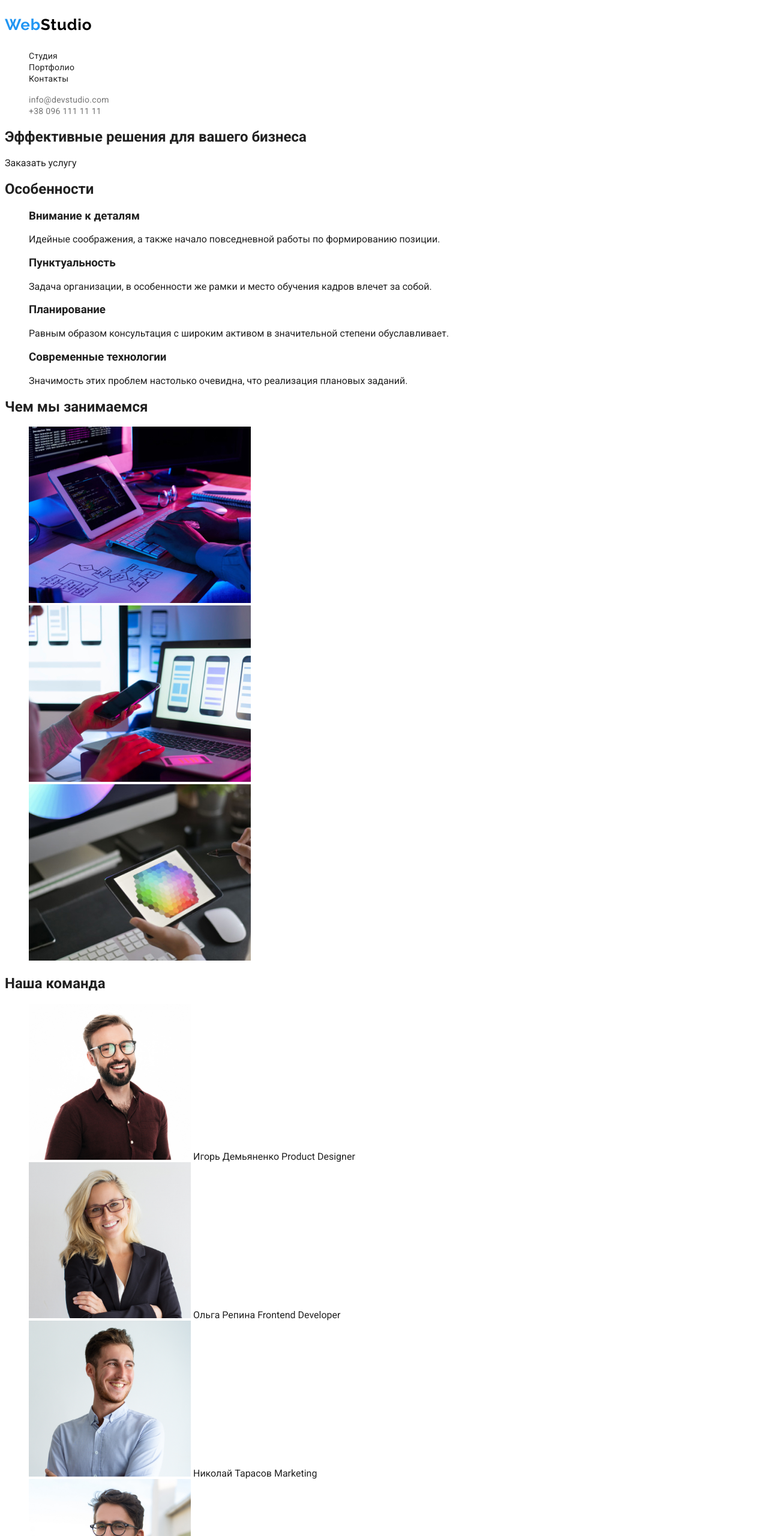
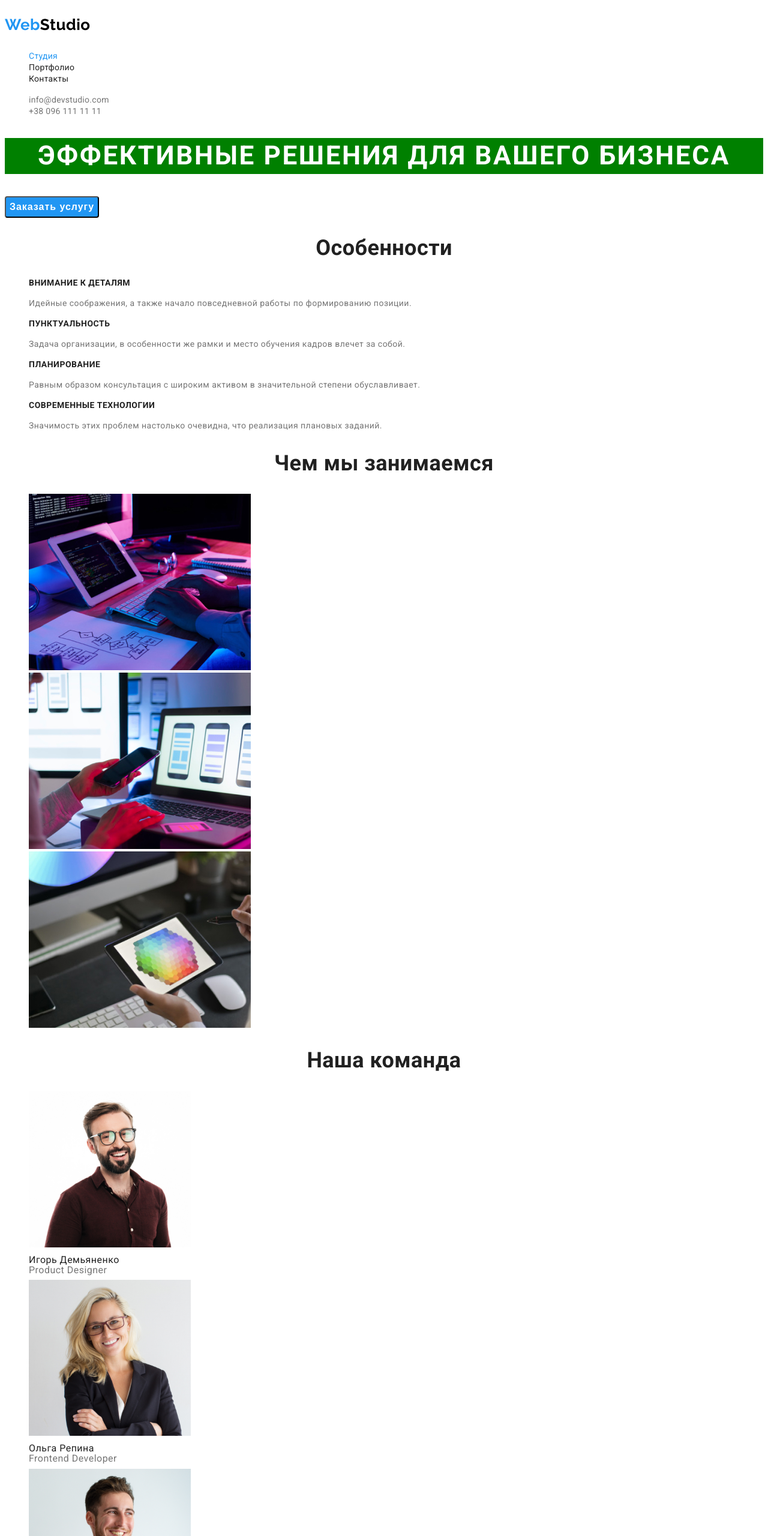
Before and after one commit to Marishka95s/goit-markup-hw-02, a plain HTML site: page index.html in a window 1280 px wide. Shown: the top 2560 px of the page at 60% size. Drawn offline with Linux system fonts and the light colour scheme.

Commit message:
First style attempt

```diff
--- a/css/style.css
+++ b/css/style.css
@@ -27,12 +27,13 @@
   --second-additional-color: rgba(255, 255, 255, 0.6);
 }
 
-/* Basic style settings*/
+/* Basic teg-style settings*/
 body {
   background-color: #ffffff;
   color: var(--main-text-color);
 
   font-family: "Roboto", sans-serif;
+  letter-spacing: 0.03em;
 }
 ul {
   list-style-type: none;
@@ -43,6 +44,44 @@ a {
 
   font-style: normal;
 }
+h2 {
+  font-weight: 700;
+  font-size: 36px;
+  line-height: 1.16;
+  text-align: center;
+}
+h3 {
+  font-weight: 700;
+  font-size: 14px;
+  line-height: 1.14;
+  text-transform: uppercase;
+}
+p {
+  color: #757575;
+
+  font-size: 14px;
+  line-height: 1.71;
+}
+/* Special teg-style settings*/
+.team h3 {
+  font-weight: 500;
+  font-size: 16px;
+  line-height: 1.19px;
+  text-transform: none;
+}
+.project h3 {
+  font-size: 18px;
+  line-height: 2;
+  letter-spacing: 0.06em;
+  text-transform: none;
+}
+.team p {
+  font-size: 16px;
+  line-height: 1.19px;
+}
+.project p {
+  line-height: 1.87px;
+}
 
 /* Logo */
 .logo {
@@ -52,12 +91,12 @@ a {
   font-weight: 700;
   font-size: 26px;
   line-height: 1.19;
-  letter-spacing: 0.03em;
 }
 .bottom {
   color: #ffffff;
 }
-.logo span {
+.logo span,
+#selected-page {
   color: var(--accent-color);
 }
 
@@ -71,9 +110,6 @@ a {
 }
 .site-nav a:hover,
 .site-nav a:focus {
-  color: var(--accent-color);
-}
-.hover-item {
   color: var(--accent-color);
 }
 
@@ -90,7 +126,32 @@ a {
   color: var(--accent-color);
 }
 
-/*  */
+/* HERO */
+.hero-title {
+  color: #ffffff;
+  background-color: green;
+
+  font-weight: 900;
+  font-size: 44px;
+  line-height: 1.36;
+  text-align: center;
+  letter-spacing: 0.06em;
+  text-transform: uppercase;
+}
+.hero-button {
+  background-color: #2196f3;
+  color: #ffffff;
+
+  font-weight: 700;
+  font-size: 16px;
+  line-height: 1.87;
+
+  display: flex;
+  align-items: center;
+  text-align: center;
+  letter-spacing: 0.06em;
+  border-radius: 4px;
+}
 
 /* Footer */
 footer {
@@ -102,7 +163,6 @@ address {
   font-style: normal;
   font-size: 14px;
   line-height: 1.71;
-  letter-spacing: 0.03em;
 }
 address a {
   color: var(--second-additional-color);
@@ -118,3 +178,9 @@ address a {
   background-color: #2196f3;
   color: #ffffff;
 }
+/* Preparation to the project-border*/
+.project {
+  background: #ffffff;
+  border: 1px solid #eeeeee;
+  box-sizing: border-box;
+}
--- a/index.html
+++ b/index.html
@@ -12,11 +12,11 @@
     <!-- Верхняя линия-->
     <header>
       <nav>
-        <a href="./index.html" class="logo">
-            <p><span>Web</span>Studio</p>
+        <a href="./index.html">
+            <p class="logo"><span>Web</span>Studio</p>
         </a>
         <ul class="site-nav">
-            <li><a href="./index.html" class="hover-item">Студия</a></li>
+            <li><a href="./index.html" id="selected-page">Студия</a></li>
             <li><a href="./portfolio.html">Портфолио</a></li>
             <li><a href="">Контакты</a></li>
         </ul>
@@ -30,8 +30,8 @@
    <main>
     <!-- Шапка-->
     <section>
-        <h1>Эффективные решения для вашего бизнеса</h1>
-        <a href="">Заказать услугу</a>
+        <h1 class="hero-title">Эффективные решения для вашего бизнеса</h1>
+        <button type="button" class="hero-button">Заказать услугу</button>
     </section>
 
     <!-- Особенности-->
@@ -77,25 +77,33 @@
     <section>
         <h2>Наша команда</h2>
         <ul>
-            <li>
+            <li class="team">
+              <a href="">
                 <img src="./images/photo1.jpg" alt="Игорь Демьяненко" width="270" height="260">
-                <a href="">Игорь Демьяненко</a>
-                <span>Product Designer</span>
+                <h3>Игорь Демьяненко</h3>
+                <p>Product Designer</p>
+              </a>
             </li>
-            <li>
+            <li class="team">
+              <a href="">
                 <img src="./images/photo2.jpg" alt="Ольга Репина" width="270" height="260">
-                <a href="">Ольга Репина</a>
-                <span>Frontend Developer</span>
+                <h3>Ольга Репина</h3>
+                <p>Frontend Developer</p>
+              </a>
             </li>
-            <li>
+            <li class="team">
+              <a href="">
                 <img src="./images/photo3.jpg" alt="Николай Тарасов" width="270" height="260">
-                <a href="">Николай Тарасов</a>
-                <span>Marketing</span>
+                <h3>Николай Тарасов</h3>
+                <p>Marketing</p>
+              </a>
             </li>
-            <li>
+            <li class="team">
+              <a href="">
                 <img src="./images/photo4.jpg" alt="Михаил Ермаков" width="270" height="260">
-                <a href="">Михаил Ермаков</a>
-                <span>UI Designer</span>
+                <h3>Михаил Ермаков</h3>
+                <p>UI Designer</p>
+              </a>
             </li>
         </ul>
     </section>
@@ -103,8 +111,8 @@
 
     <!-- Подвал-->
     <footer>
-        <a href="./index.html" class="logo bottom">
-            <p><span>Web</span>Studio</p>
+        <a href="./index.html">
+            <p class="logo bottom"><span>Web</span>Studio</p>
         </a>
         <address>
             <span>г. Киев, пр-т Леси Украинки, 26</span> <br>
```
Also changed, not shown: portfolio.html (+75 -8 lines).
